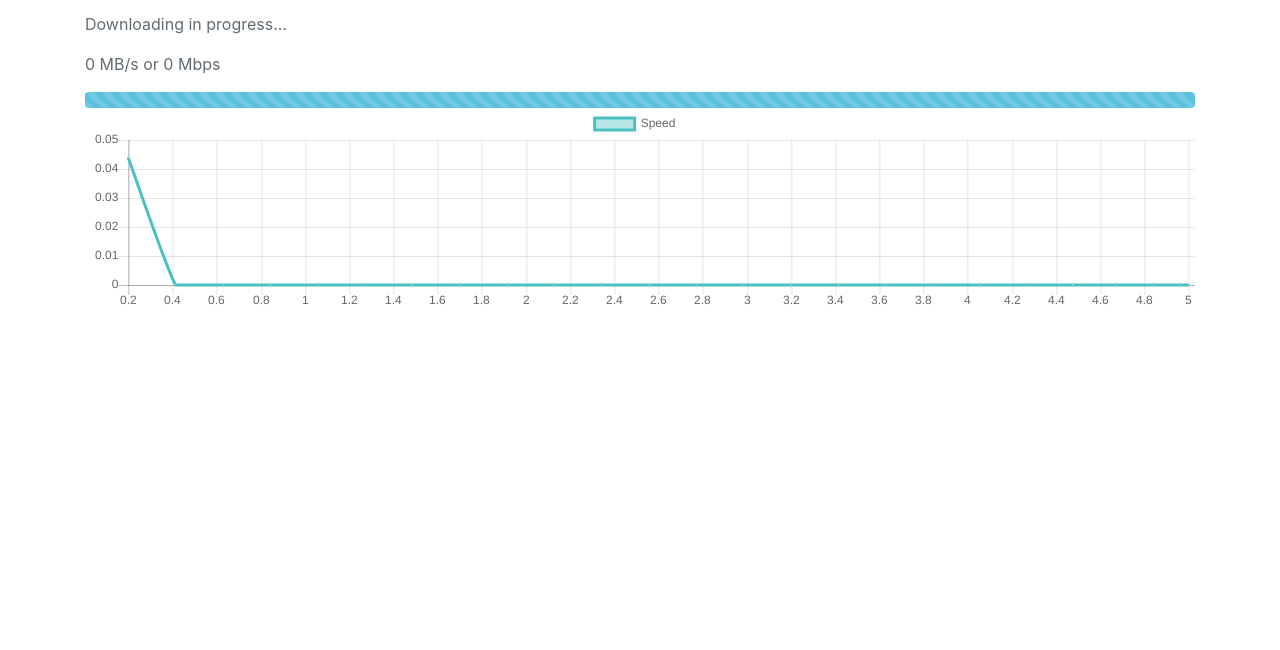
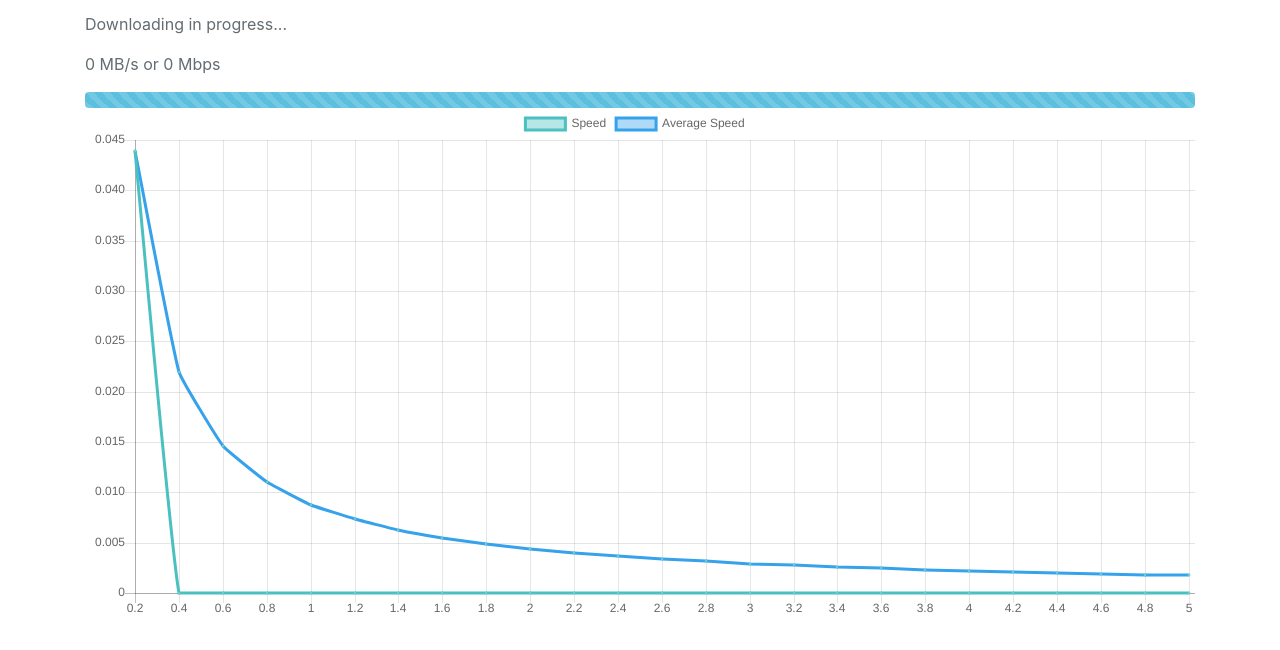
Before and after one commit to iskyzh/speedtest, a plain HTML site: page index.html in a window 1280 px wide. Shown: the part 48-698 px from the top of the page. Drawn offline with Linux system fonts and the light colour scheme; no server answers.

Commit message:
improve accuracy

```diff
--- a/index.html
+++ b/index.html
@@ -15,7 +15,7 @@
       </div>
       <div class="row">
         <div class="col">
-          <canvas id="speedChart" width="1080" height="200"></canvas>
+          <canvas id="speedChart" width="1080" height="500"></canvas>
         </div>
       </div>
     </div>
--- a/main.js
+++ b/main.js
@@ -53,6 +53,28 @@
           pointHitRadius: 10,
           data: [],
           spanGaps: false,
+        },
+        {
+          label: "Average Speed",
+          fill: false,
+          lineTension: 0.1,
+          backgroundColor: "rgba(54,162,235,0.4)",
+          borderColor: "rgba(54,162,235,1)",
+          borderCapStyle: 'butt',
+          borderDash: [],
+          borderDashOffset: 0.0,
+          borderJoinStyle: 'miter',
+          pointBorderColor: "rgba(75,192,192,1)",
+          pointBackgroundColor: "#fff",
+          pointBorderWidth: 1,
+          pointHoverRadius: 5,
+          pointHoverBackgroundColor: "rgba(75,192,192,1)",
+          pointHoverBorderColor: "rgba(220,220,220,1)",
+          pointHoverBorderWidth: 2,
+          pointRadius: 1,
+          pointHitRadius: 10,
+          data: [],
+          spanGaps: false,
         }
       ]
     };
@@ -69,13 +91,15 @@
         Math.round((totalRecved - lstRecved) / (__now - lstTime) * 1000 / 1024 / 1024 * 8 * 100) / 100 + " Mbps"
       );
       speedChart.data.datasets[0].data.push((totalRecved - lstRecved) / (__now - lstTime) * 1000 / 1024);
+      speedChart.data.datasets[1].data.push(totalRecved / (__now - startTime) * 1000 / 1024);
       speedChart.data.labels.push(((__now - startTime) / 1000).toString());
       speedChart.data.datasets[0].data = _.takeRight(speedChart.data.datasets[0].data, 50);
+      speedChart.data.datasets[1].data = _.takeRight(speedChart.data.datasets[1].data, 50);
       speedChart.data.labels = _.takeRight(speedChart.data.labels, 50);
       lstTime = __now;
       lstRecved = totalRecved;
 
-      speedChart.update();
+      speedChart.update(0);
     }, 200);
   });
 })();
```
